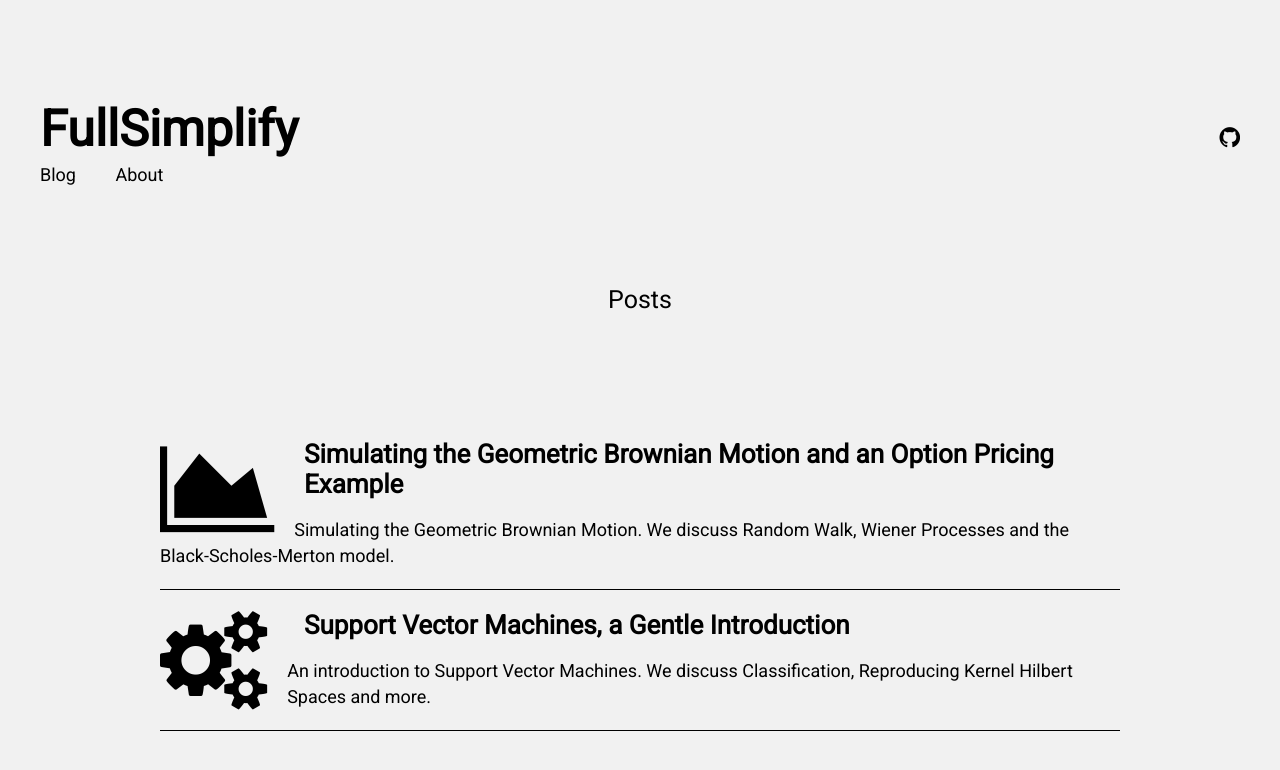
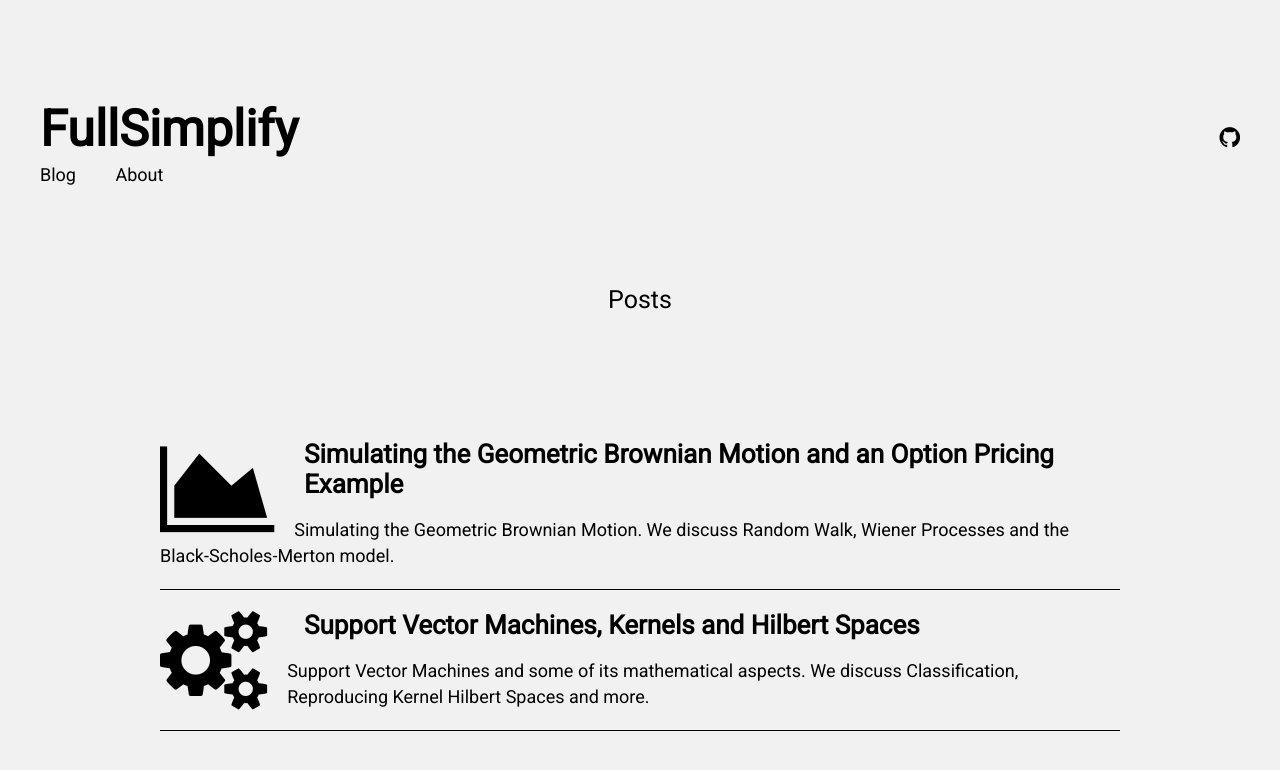
Before and after one commit to FullSimplify/FullSimplify.github.io, a Jekyll site: the page built from index.html, in a window 1280 px wide. Shown: the top 770 px of the page. Built offline with Jekyll 4.4.1, drawn with Linux system fonts in a browser that asks for light colours.

Commit message:
Update 2000-01-02-Support-Vector-Machines,-a-Gentle-Introduction.md

```diff
--- a/_posts/2000-01-02-Support-Vector-Machines,-a-Gentle-Introduction.md
+++ b/_posts/2000-01-02-Support-Vector-Machines,-a-Gentle-Introduction.md
@@ -1,9 +1,9 @@
 ---
 layout: post
-description: An introduction to Support Vector Machines. We discuss Classification, Reproducing Kernel Hilbert Spaces and more.
-excerpt: An introduction to Support Vector Machines. We discuss Classification, Reproducing Kernel Hilbert Spaces and more.
-title: "Support Vector Machines, a Gentle Introduction"
-subtitle: An introduction to Support Vector Machines. We discuss Classification, Reproducing Kernel Hilbert Spaces and more.
+description: Support Vector Machines and some of its mathematical aspects. We discuss Classification, Reproducing Kernel Hilbert Spaces and more.
+excerpt: Support Vector Machines and some of its mathematical aspects. We discuss Classification, Reproducing Kernel Hilbert Spaces and more.
+title: "Support Vector Machines, Kernels and Hilbert Spaces"
+subtitle: Support Vector Machines and some of its mathematical aspects. We discuss Classification, Reproducing Kernel Hilbert Spaces and more.
 excerpt_separator: <!--more-->
 icon: fa fa-cogs
 date: 2015-01-20 12:09:42
```
